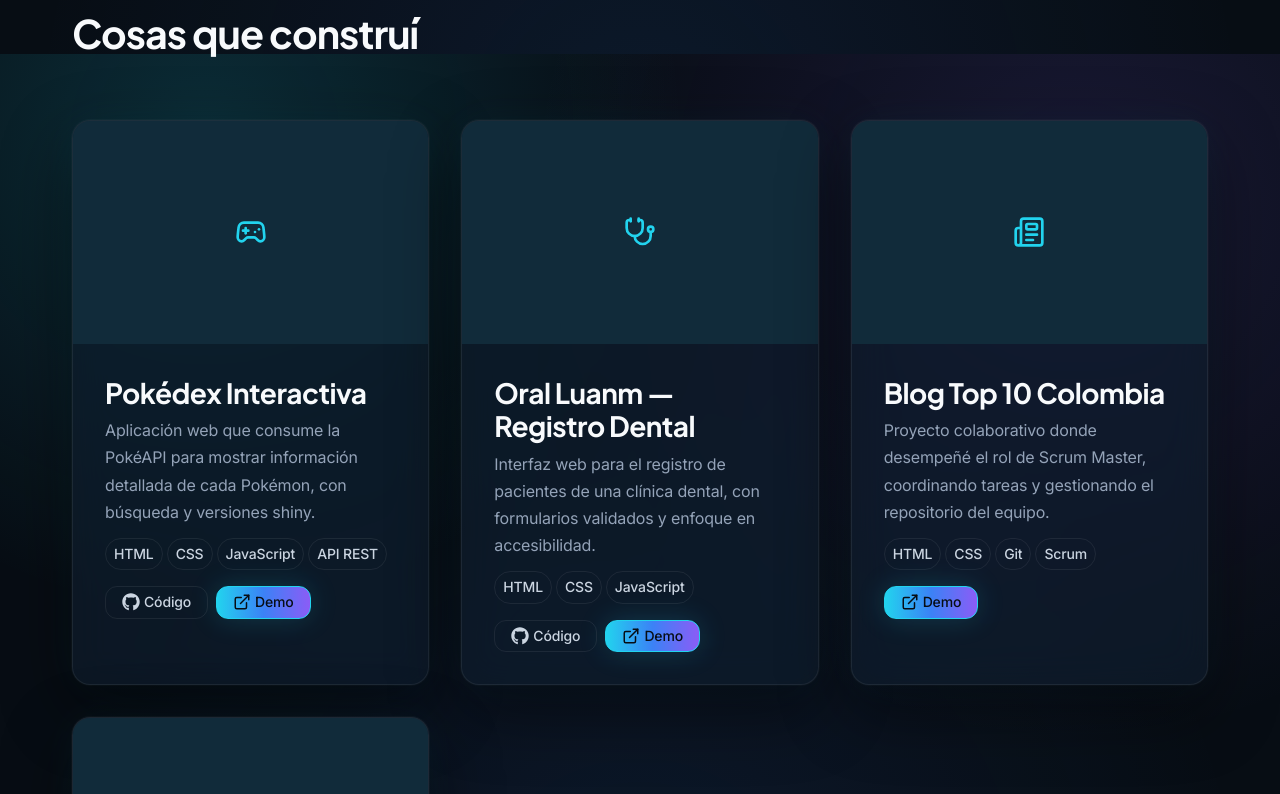
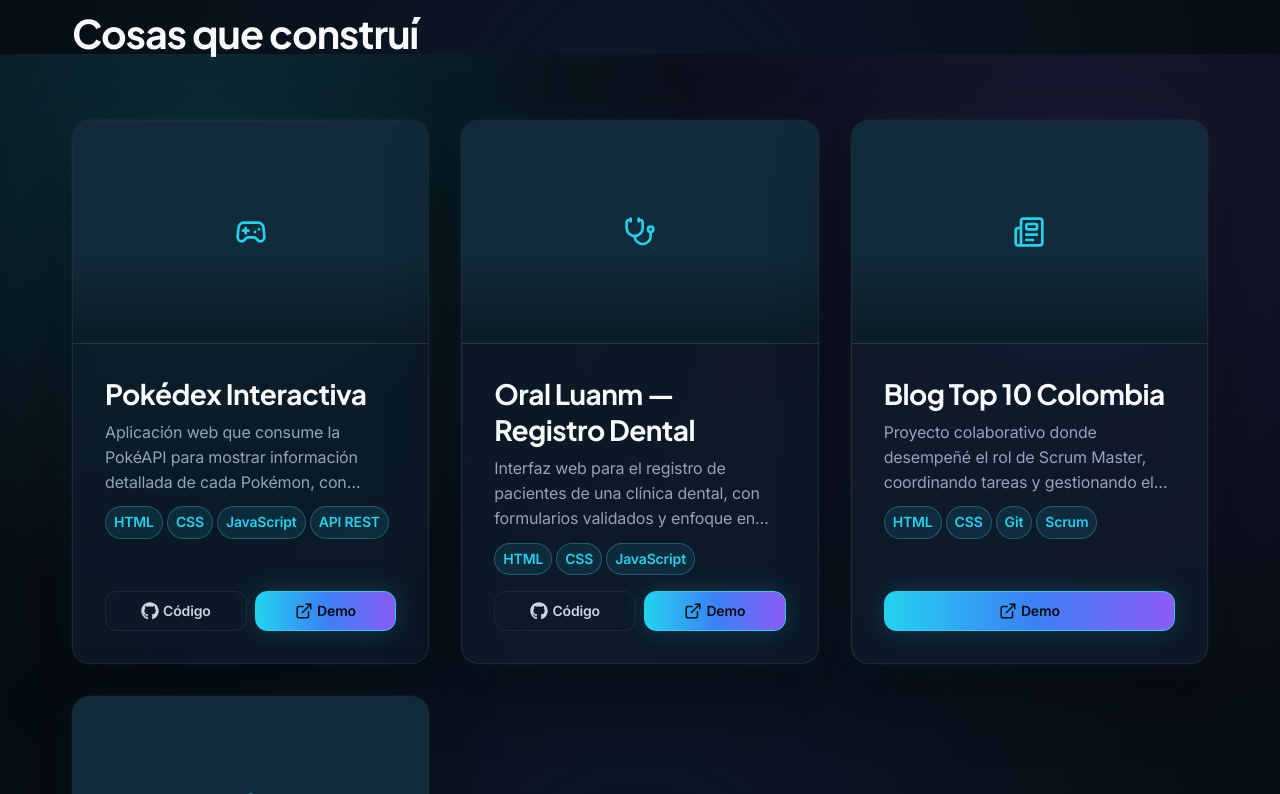
Before and after one commit to Niikolas970/Portafolio-Nicolas-Pirajan, a React (Vite) app: page / in a window 1280 px wide. Shown: the part 3146-3940 px from the top of the page. Built offline with nearby package versions, Linux system fonts and the light colour scheme.

Commit message:
Mejora visual de la sección de proyectos

```diff
--- a/src/components/sections/Projects/Projects.scss
+++ b/src/components/sections/Projects/Projects.scss
@@ -55,6 +55,7 @@
 .project-card {
     display: flex;
     flex-direction: column;
+    height: 100%;
 
     border-radius: $radius-lg;
     border: 1px solid var(--color-border);
@@ -84,9 +85,23 @@
     width: 100%;
     aspect-ratio: 16 / 10;
     overflow: hidden;
+    flex-shrink: 0;
+    border-bottom: 1px solid var(--color-border);
 
     background-color: var(--color-surface);
     background-color: color-mix(in srgb, var(--color-primary) 8%, var(--color-surface));
+
+    &::after {
+        content: "";
+        position: absolute;
+        inset: 0;
+        z-index: 1;
+
+        background: linear-gradient(180deg,
+                transparent 60%,
+                color-mix(in srgb, var(--color-bg) 55%, transparent) 100%);
+        pointer-events: none;
+    }
 }
 
 .project-card__img {
@@ -152,6 +167,7 @@
 
 .project-card__body {
     display: flex;
+    flex: 1;
     flex-direction: column;
     gap: $space-sm;
 
@@ -161,11 +177,18 @@
 .project-card__title {
     margin: 0;
     color: var(--color-title);
+    line-height: 1.3;
 }
 
 .project-card__description {
     margin: 0;
     color: var(--color-text-muted);
+    line-height: 1.55;
+
+    display: -webkit-box;
+    -webkit-line-clamp: 3;
+    -webkit-box-orient: vertical;
+    overflow: hidden;
 }
 
 .project-card__techs {
@@ -181,32 +204,36 @@
 .project-card__tech {
     font-family: $font-body;
     font-size: $fs-body-sm;
-    font-weight: 500;
+    font-weight: 600;
 
     padding: $space-xs $space-sm;
     border-radius: $radius-full;
-    border: 1px solid var(--color-border);
+    border: 1px solid color-mix(in srgb, var(--color-primary) 22%, var(--color-border));
 
-    color: var(--color-text);
+    color: var(--color-primary);
+    background-color: color-mix(in srgb, var(--color-primary) 10%, transparent);
 }
 
 .project-card__links {
     display: flex;
     align-items: center;
     gap: $space-sm;
-    margin-top: $space-sm;
+    margin-top: auto;
+    padding-top: $space-sm;
 }
 
 .project-card__link {
     display: inline-flex;
+    flex: 1;
     align-items: center;
+    justify-content: center;
     gap: $space-xs;
 
     font-family: $font-body;
     font-size: $fs-body-sm;
-    font-weight: 500;
+    font-weight: 600;
 
-    padding: $space-xs $space-md;
+    padding: $space-sm $space-md;
     border-radius: $radius-md;
     border: 1px solid var(--color-border);
 
```
